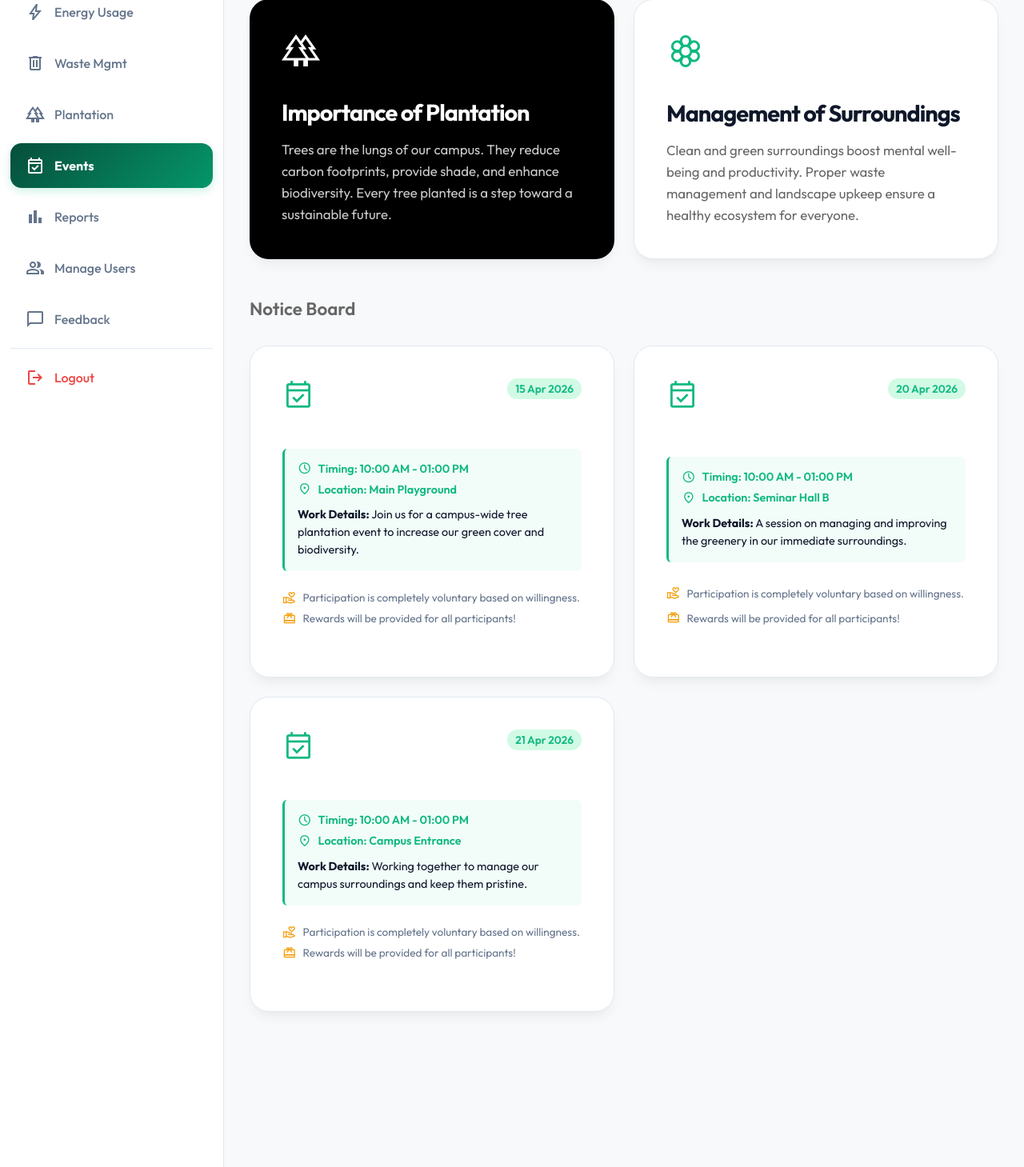
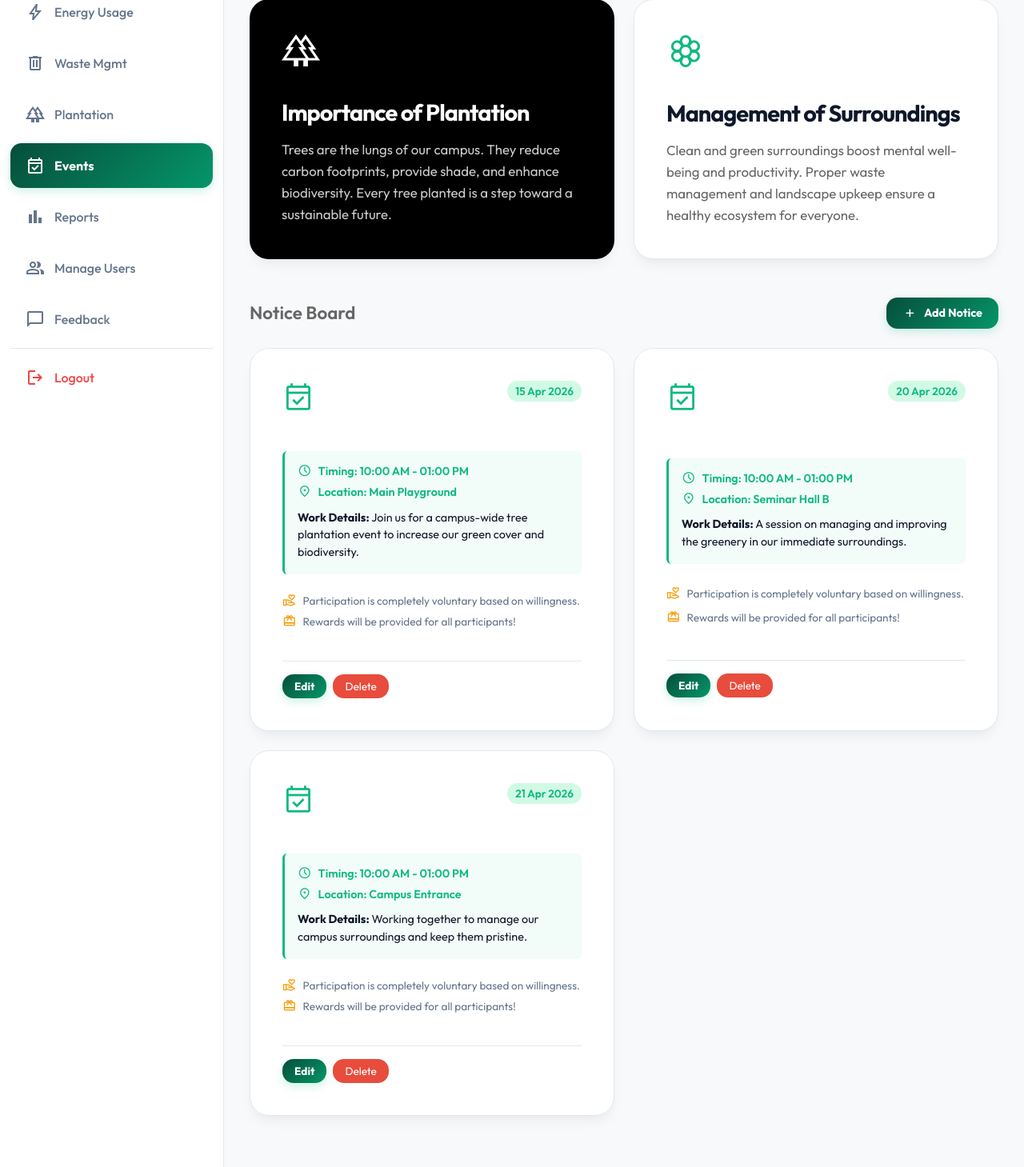
Before and after one commit to Ajitha0005/green-campus-mgmt, a PHP site: page /events.php in a window 1280 px wide. Shown: the part 181-1640 px from the top of the page at 80% size. Run offline with PHP 8.4, Linux system fonts and the light colour scheme; a user stored in the database is signed in; data comes from the database, SQL or seed files in the repository.

Commit message:
Convert events.php to Notice Board with RBAC

```diff
--- a/events.php
+++ b/events.php
@@ -4,6 +4,45 @@ require_once 'includes/header.php';
 
 $msg = '';
 $msgType = '';
+
+// Handle actions if Staff (Admin)
+if (isAdmin()) {
+    // Delete action
+    if (isset($_GET['delete'])) {
+        $id = intval($_GET['delete']);
+        $stmt = $pdo->prepare("DELETE FROM events WHERE id = ?");
+        if ($stmt->execute([$id])) {
+            $msg = "Notice deleted successfully.";
+            $msgType = "success";
+        }
+    }
+
+    // Add/Edit action
+    if ($_SERVER['REQUEST_METHOD'] === 'POST') {
+        $title = trim($_POST['title']);
+        $description = trim($_POST['description']);
+        $event_date = $_POST['event_date'];
+        $location = trim($_POST['location'] ?? 'Green Campus');
+        $record_id = isset($_POST['record_id']) ? intval($_POST['record_id']) : 0;
+
+        if ($record_id > 0) {
+            $stmt = $pdo->prepare("UPDATE events SET title=?, description=?, event_date=?, location=? WHERE id=?");
+            if ($stmt->execute([$title, $description, $event_date, $location, $record_id])) {
+                $msg = "Notice updated successfully!";
+                $msgType = "success";
+            }
+        } else {
+            $stmt = $pdo->prepare("INSERT INTO events (title, description, event_date, location) VALUES (?, ?, ?, ?)");
+            if ($stmt->execute([$title, $description, $event_date, $location])) {
+                $msg = "Notice added successfully!";
+                $msgType = "success";
+            } else {
+                $msg = "Failed to add notice.";
+                $msgType = "error";
+            }
+        }
+    }
+}
 
 // Fetch events
 $stmt = $pdo->query("SELECT * FROM events ORDER BY event_date ASC");
@@ -30,10 +69,79 @@ $events = $stmt->fetchAll();
     </div>
 </div>
 
-<div class="page-title" style="font-size: 1.4rem; color: #666; margin-top: 2rem;">Notice Board</div>
+<div style="display: flex; justify-content: space-between; align-items: center; margin-top: 2rem; margin-bottom: 1.5rem;">
+    <div class="page-title" style="font-size: 1.4rem; color: #666; margin: 0;">Notice Board</div>
+    <?php if (isAdmin()): ?>
+    <button onclick="toggleNoticeForm()" class="btn-primary" style="width: auto; display: flex; align-items: center; gap: 8px; font-size: 0.9rem; padding: 10px 20px;">
+        <span class="material-symbols-outlined" style="font-size: 1.2rem;">add</span> Add Notice
+    </button>
+    <?php endif; ?>
+</div>
 
 <?php if ($msg): ?>
     <div class="alert alert-<?php echo $msgType; ?>"><?php echo htmlspecialchars($msg); ?></div>
+<?php endif; ?>
+
+<?php if (isAdmin()): ?>
+<!-- Admin Notice Form -->
+<div id="notice-form-container" class="form-card" style="display: none; margin-bottom: 3rem; max-width: 800px; margin-left: 0;">
+    <h3 id="form-title" style="margin-top: 0; margin-bottom: 1.5rem; color: var(--dark-green);">Add New Notice</h3>
+    <form method="POST" action="">
+        <input type="hidden" name="record_id" id="record_id" value="">
+        <div class="form-group">
+            <label>Notice Title</label>
+            <input type="text" name="title" id="title" class="form-control" required>
+        </div>
+        <div class="form-group">
+            <label>Description</label>
+            <textarea name="description" id="description" class="form-control" rows="4" required></textarea>
+        </div>
+        <div class="form-group" style="display: grid; grid-template-columns: 1fr 1fr; gap: 1rem;">
+            <div>
+                <label>Date</label>
+                <input type="date" name="event_date" id="event_date" class="form-control" value="<?php echo date('Y-m-d'); ?>" required>
+            </div>
+            <div>
+                <label>Location / Department (Optional)</label>
+                <input type="text" name="location" id="location" class="form-control" placeholder="e.g. Main Lobby">
+            </div>
+        </div>
+        <button type="submit" id="submit-btn" class="btn-primary" style="margin-top: 1rem;">Save Notice</button>
+        <button type="button" id="cancel-btn" onclick="cancelEdit()" class="btn-danger" style="display: none; background: transparent; border: 1px solid var(--border-color); color: var(--text-muted); width: 100%; margin-top: 0.5rem;">Cancel Edit</button>
+    </form>
+</div>
+
+<script>
+function toggleNoticeForm() {
+    const container = document.getElementById('notice-form-container');
+    container.style.display = container.style.display === 'none' ? 'block' : 'none';
+}
+
+function editNotice(notice) {
+    document.getElementById('notice-form-container').style.display = 'block';
+    document.getElementById('form-title').innerText = 'Edit Notice';
+    document.getElementById('record_id').value = notice.id;
+    document.getElementById('title').value = notice.title;
+    document.getElementById('description').value = notice.description;
+    document.getElementById('event_date').value = notice.event_date;
+    document.getElementById('location').value = notice.location;
+    document.getElementById('submit-btn').innerText = 'Update Notice';
+    document.getElementById('cancel-btn').style.display = 'block';
+    window.scrollTo({ top: document.getElementById('notice-form-container').offsetTop - 100, behavior: 'smooth' });
+}
+
+function cancelEdit() {
+    document.getElementById('form-title').innerText = 'Add New Notice';
+    document.getElementById('record_id').value = '';
+    document.getElementById('title').value = '';
+    document.getElementById('description').value = '';
+    document.getElementById('event_date').value = '<?php echo date('Y-m-d'); ?>';
+    document.getElementById('location').value = '';
+    document.getElementById('submit-btn').innerText = 'Save Notice';
+    document.getElementById('cancel-btn').style.display = 'none';
+    document.getElementById('notice-form-container').style.display = 'none';
+}
+</script>
 <?php endif; ?>
 
 <div class="grid-cards" style="grid-template-columns: repeat(auto-fit, minmax(300px, 1fr));">
@@ -71,6 +179,12 @@ $events = $stmt->fetchAll();
                 Rewards will be provided for all participants!
             </div>
 
+            <?php if (isAdmin()): ?>
+            <div style="margin-top: 1rem; display: flex; gap: 0.5rem; border-top: 1px solid var(--border-color); padding-top: 1rem;">
+                <button onclick='editNotice(<?php echo json_encode($event); ?>)' class="btn-primary" style="padding: 6px 15px; width: auto; font-size: 0.85rem;">Edit</button>
+                <a href="?delete=<?php echo $event['id']; ?>" class="btn-danger" onclick="return confirm('Are you sure you want to delete this notice?')" style="padding: 6px 15px; font-size: 0.85rem; text-decoration: none; display: inline-block;">Delete</a>
+            </div>
+            <?php endif; ?>
 
         </div>
     <?php endforeach; ?>
```
